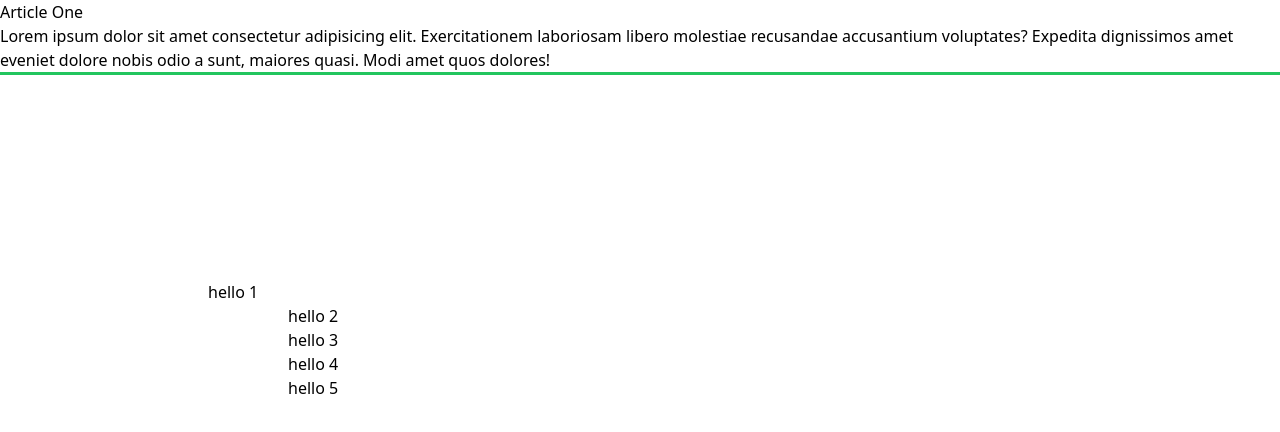
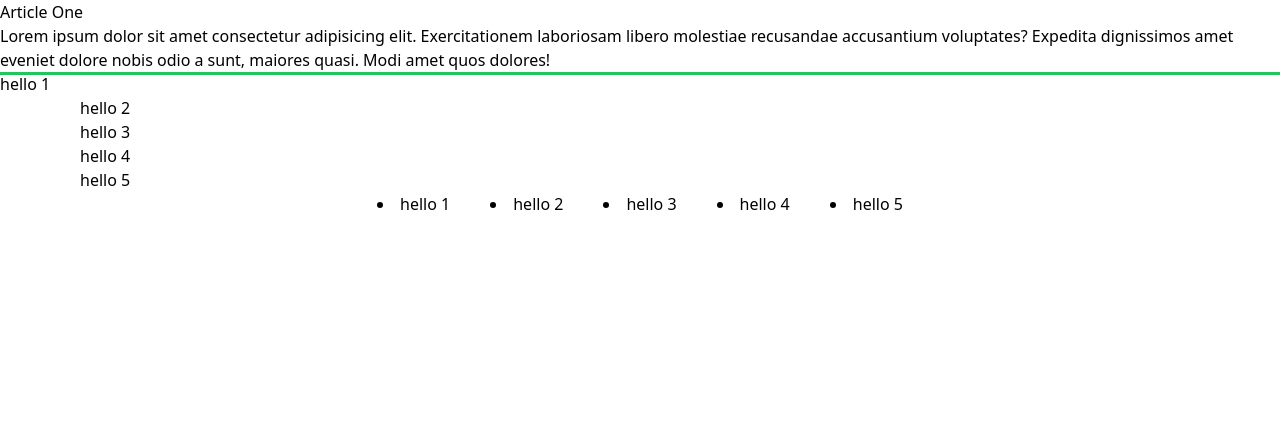
Before and after one commit to Jagadeeshftw/Tailwind-css, a plain HTML site: page 03-container-spacing/index.html in a window 1280 px wide. Drawn offline with nearby package versions, Linux system fonts and the light colour scheme.

Commit message:
practice with container-spacing

```diff
--- a/03-container-spacing/index.html
+++ b/03-container-spacing/index.html
@@ -10,7 +10,7 @@
   <body>
     <!-- Container -->
     <div>
-      <article class ="container-xl outline outline-green-500  ">
+      <article class="container-xl outline outline-green-500">
         <h3>Article One</h3>
         <p class=" ">
           Lorem ipsum dolor sit amet consectetur adipisicing elit.
@@ -25,7 +25,7 @@
       <!-- Padding -->
 
       <!-- Space Between X -->
-      <div class="flex p-52 flex-col space-x-20">
+      <div class="flex flex-col space-x-20">
         <div>hello 1</div>
         <div>hello 2</div>
         <div>hello 3</div>
@@ -36,6 +36,14 @@
     </div>
   </body>
 </html>
+
+<div class="container flex justify-center space-x-10" >
+  <li>hello 1</li>
+  <li>hello 2</li>
+  <li>hello 3</li>
+  <li>hello 4</li>
+  <li>hello 5</li>
+</div>
 
 <!-- Breakpoinsts for Container
     container	None	width: 100%;
```
